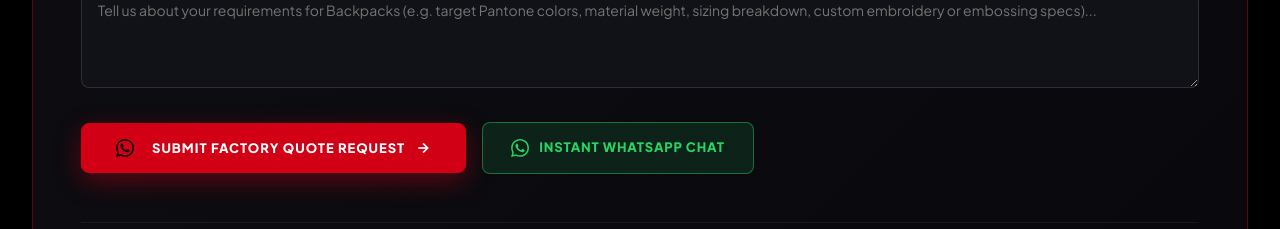
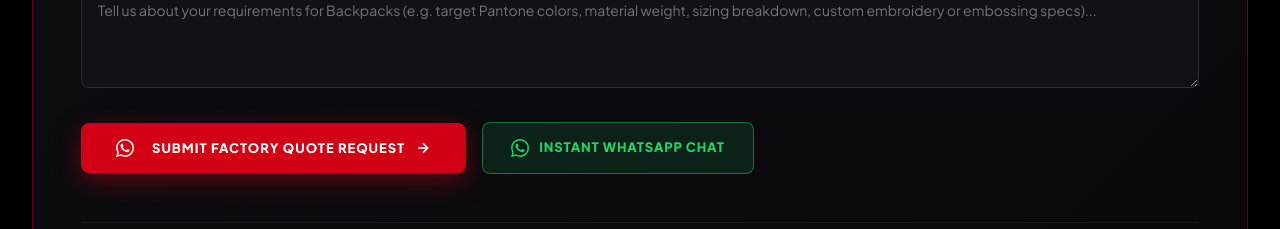
Before and after one commit to devdevcipator-arch/quantumwearsx, a Next.js app: page /product/backpacks in a window 1280 px wide. Shown: the part 2142-2371 px from the top of the page. Built offline with nearby package versions, Linux system fonts and the light colour scheme; no server answers; the database is empty; a web font is replaced by a local one.

Commit message:
feat(whatsapp): change submit button icon color to white

```diff
--- a/app/product/[slug]/ProductDetailView.tsx
+++ b/app/product/[slug]/ProductDetailView.tsx
@@ -574,7 +574,7 @@ export default function ProductDetailView({ product: initialProduct }: ProductDe
                 {/* Submit Row with WhatsApp Alternative */}
                 <div className="product-quote-btn-row">
                   <button type="submit" className="product-quote-submit-btn">
-                    <svg style={{ color: "#000", marginRight: "8px" }} viewBox="0 0 24 24" width="18" height="18" fill="currentColor" aria-hidden="true">
+                    <svg style={{ color: "#FFF", marginRight: "8px" }} viewBox="0 0 24 24" width="18" height="18" fill="currentColor" aria-hidden="true">
                       <path d="M17.472 14.382c-.297-.149-1.758-.867-2.03-.967-.273-.099-.471-.148-.67.15-.197.297-.767.966-.94 1.164-.173.199-.347.223-.644.075-.297-.15-1.255-.463-2.39-1.475-.883-.788-1.48-1.761-1.653-2.059-.173-.297-.018-.458.13-.606.134-.133.297-.347.446-.52.149-.174.198-.298.297-.497.099-.198.05-.371-.025-.52-.075-.149-.669-1.612-.916-2.207-.242-.579-.487-.5-.669-.51-.173-.008-.371-.01-.57-.01-.198 0-.52.074-.792.372-.272.297-1.04 1.016-1.04 2.479 0 1.462 1.065 2.875 1.213 3.074.149.198 2.096 3.2 5.077 4.487.709.306 1.262.489 1.694.625.712.227 1.36.195 1.872.118.571-.085 1.758-.719 2.006-1.413.248-.694.248-1.289.173-1.413-.074-.124-.272-.198-.57-.347m-5.421 7.403h-.004a9.87 9.87 0 01-5.031-1.378l-.361-.214-3.741.982.998-3.648-.235-.374a9.86 9.86 0 01-1.51-5.26c.001-5.45 4.436-9.884 9.888-9.884 2.64 0 5.122 1.03 6.988 2.898a9.825 9.825 0 012.893 6.994c-.003 5.45-4.437 9.885-9.885 9.885m8.413-18.297A11.815 11.815 0 0012.05 0C5.495 0 .16 5.335.157 11.892c0 2.096.547 4.142 1.588 5.945L.057 24l6.305-1.654a11.882 11.882 0 005.683 1.448h.005c6.554 0 11.89-5.335 11.893-11.893a11.821 11.821 0 00-3.48-8.413z"/>
                     </svg>
                     <span>Submit Factory Quote Request</span>
```
